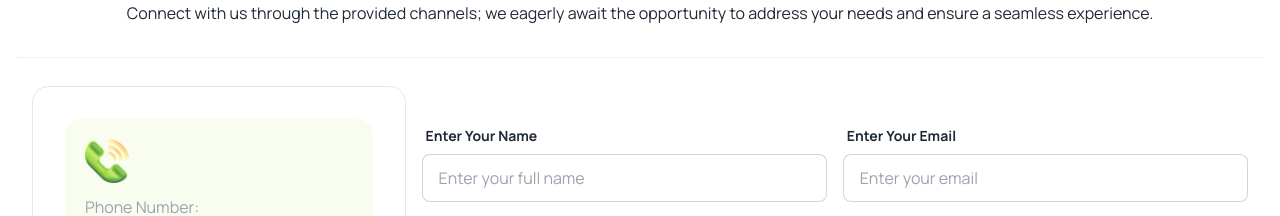
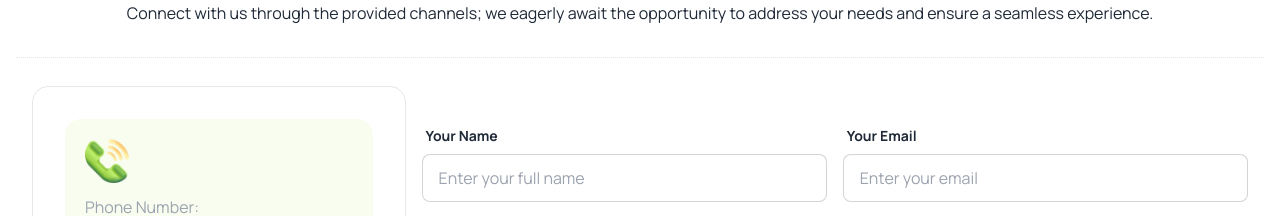
Before and after one commit to rahimul12/Assignment-3, a plain HTML site: page index.html in a window 1280 px wide. Shown: the part 3440-3656 px from the top of the page. Drawn offline with nearby package versions, Linux system fonts and the light colour scheme.

```diff
--- a/index.html
+++ b/index.html
@@ -346,13 +346,13 @@
             <form class="lg:grid lg:grid-cols-2 lg:gap-4">
               <div class="form-control">
                 <label class="label">
-                  <span class="label-text font-bold">Enter Your Name</span>
+                  <span class="label-text font-bold">Your Name</span>
                 </label>
                 <input type="email" placeholder="Enter your full name" class="input input-bordered" required />
               </div>
               <div class="form-control">
                 <label class="label">
-                  <span class="label-text font-bold">Enter Your Email</span>
+                  <span class="label-text font-bold"> Your Email</span>
                 </label>
                 <input type="email" placeholder="Enter your email" class="input input-bordered" required />
               </div>
```
